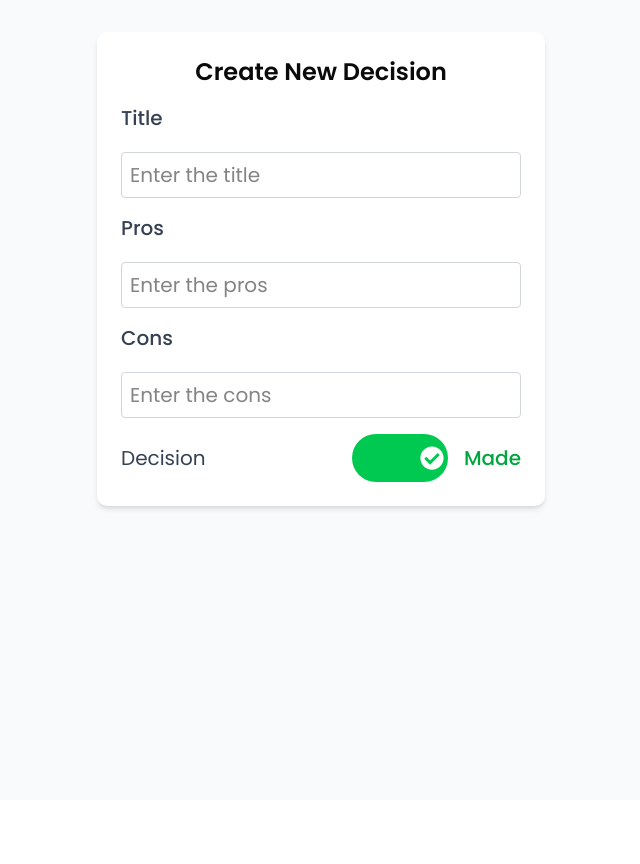
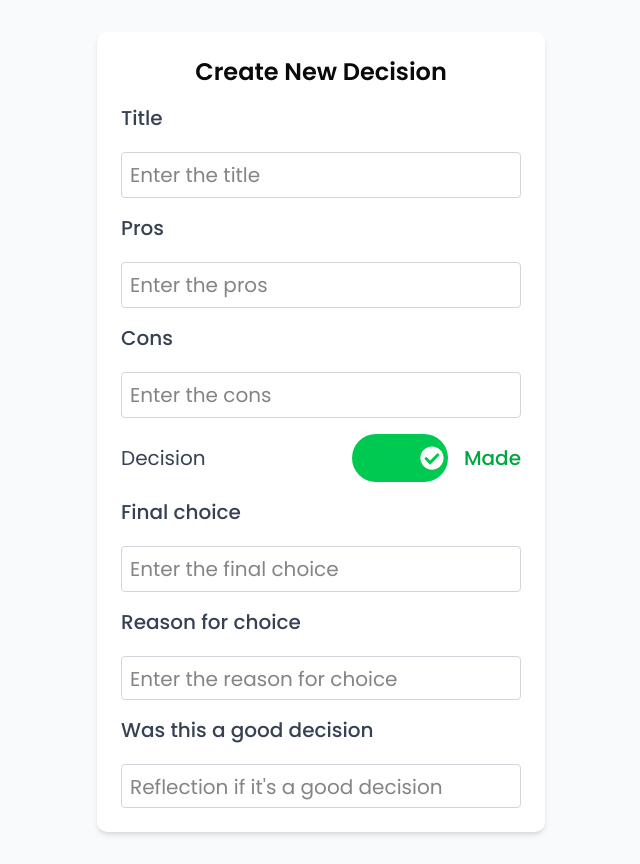
Before and after one commit to pankajkoree/decisiontracker, a Next.js app: page /createDecision in a window 1280 px wide. Both pictures are taken after a click on the element 679 px from the left and 458 px from the top of the page. Shown: the whole page, without its empty margins (319-959 px from the left). Before the commit the page ends 800 px from the top, so only its background shows below. Built offline with nearby package versions, Linux system fonts and the light colour scheme; a web font is replaced by a local one.

Commit message:
decision

```diff
--- a/src/app/createDecision/page.jsx
+++ b/src/app/createDecision/page.jsx
@@ -2,6 +2,8 @@
 
 import Input from "@/components/Input";
 import Label from "@/components/Label";
+import TextArea from "@/components/TextArea";
+import Textarea from "@/components/TextArea";
 import DecisionToggle from "@/components/Toggle";
 import { useState } from "react";
 
@@ -18,13 +20,14 @@ const CreateDecision = () => {
         <h1 className="text-2xl font-semibold mb-4 text-center">
           Create New Decision
         </h1>
-        <form className="flex flex-col gap-4">
+        <form className="flex flex-col gap-2 xl:gap-4">
           <Label htmlFor="title" text="Title" />
           <Input
             type="text"
             id="title"
             name="title"
             placeholder="Enter the title"
+            required
           />
 
           <Label htmlFor="pros" text="Pros" />
@@ -45,8 +48,37 @@ const CreateDecision = () => {
 
           <div className="flex justify-between items-center">
             <span className="text-gray-700 text-xl">Decision</span>
-            <DecisionToggle value={isMade} onChange={setIsMade} />
+            <DecisionToggle value={isMade} onChange={setIsMade} required />
           </div>
+
+          {isMade && (
+            <div className="relative flex flex-col gap-2 xl:gap-4">
+              <Label htmlFor="finalChoice" text="Final choice" />
+              <Input
+                type="text"
+                id="finalChoice"
+                name="finalChoice"
+                placeholder="Enter the final choice"
+                required
+              />
+
+              <Label htmlFor="reasonChoice" text="Reason for choice" />
+              <TextArea
+                id="reasonChoice"
+                name="reasonChoice"
+                placeholder="Enter the reason for choice"
+                required
+              />
+
+              <Label htmlFor="isGoodDecision" text="Was this a good decision" />
+              <TextArea
+                id="isGoodDecision"
+                name="isGoodDecision"
+                placeholder="Reflection if it's a good decision"
+                required
+              />
+            </div>
+          )}
         </form>
       </div>
     </div>
--- a/src/components/Input.jsx
+++ b/src/components/Input.jsx
@@ -5,7 +5,7 @@ const Input = ({ id, name, type, placeholder }) => {
       name={name}
       type={type}
       placeholder={placeholder}
-      className={`w-full p-2 border border-gray-300 rounded focus:outline-none focus:ring-2 focus:ring-blue-500 text-xl`}
+      className={`w-full p-2 border border-gray-300 rounded focus:outline-none focus:ring-2 focus:ring-blue-500 text-sm xl:text-xl`}
     />
   );
 };
--- /dev/null
+++ b/src/components/TextArea.jsx
@@ -0,0 +1,29 @@
+import { useState, useRef, useEffect } from "react";
+
+const TextArea = ({ id, name, placeholder }) => {
+  const [value, setValue] = useState("");
+  const textareaRef = useRef(null);
+
+  useEffect(() => {
+    const textarea = textareaRef.current;
+    if (textarea) {
+      textarea.style.height = "auto";
+      textarea.style.height = `${textarea.scrollHeight}px`;
+    }
+  }, [value]);
+
+  return (
+    <textarea
+      id={id}
+      name={name}
+      placeholder={placeholder}
+      className="w-full p-2 border border-gray-300 rounded focus:outline-none focus:ring-2 focus:ring-blue-500 text-sm xl:text-xl resize-none overflow-hidden"
+      value={value}
+      onChange={(e) => setValue(e.target.value)}
+      ref={textareaRef}
+      rows={1}
+    />
+  );
+};
+
+export default TextArea;
```
